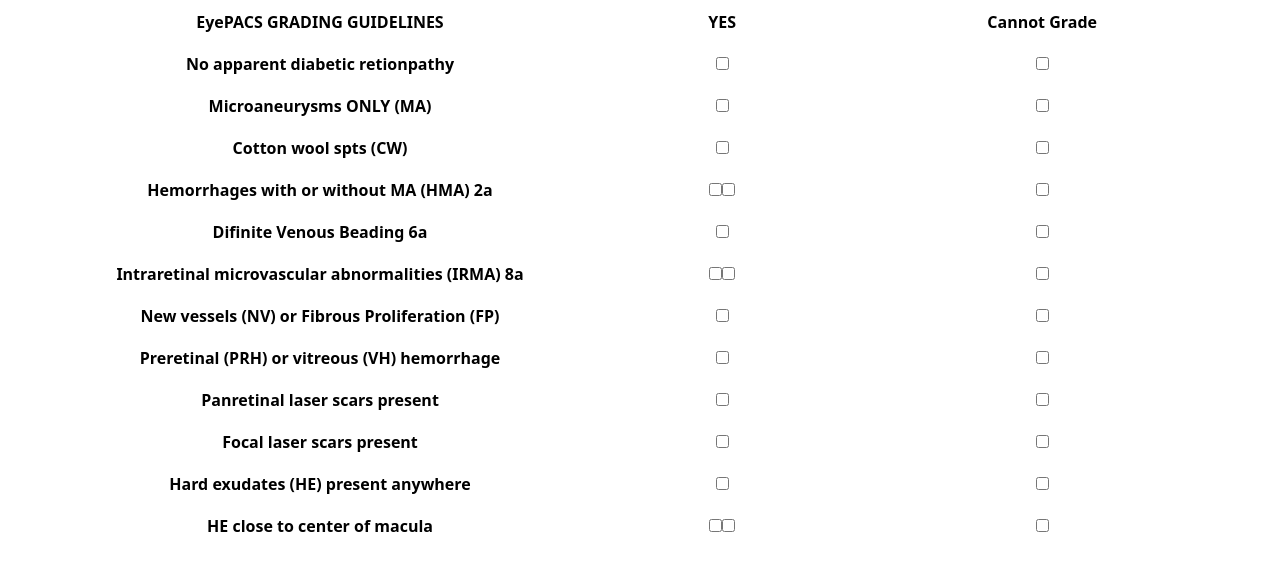
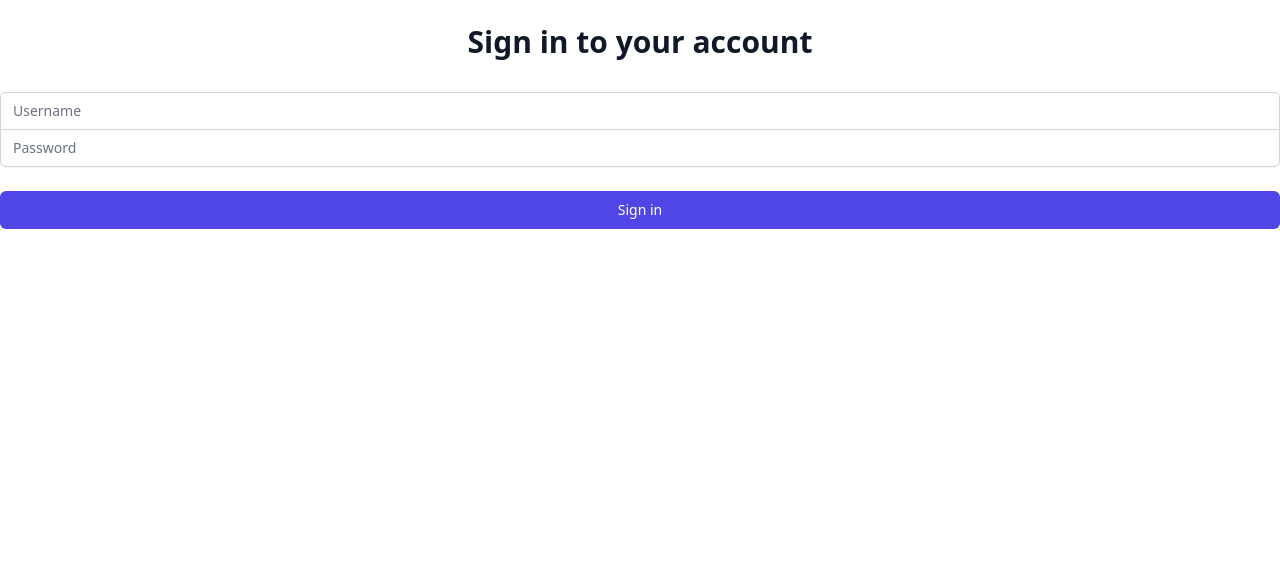
Before and after one commit to nitikornchumnankul/eye-pacs, a React (Create React App) app in the folder eye-pacs/: page / in a window 1280 px wide. Shown: the top 570 px of the page. Built offline with nearby package versions, Linux system fonts and the light colour scheme.

Commit message:
add components

```diff
--- a/eye-pacs/src/App.js
+++ b/eye-pacs/src/App.js
@@ -1,10 +1,13 @@
 import './App.css';
 import UpdateEye from './conponents/form/UpdateEye';
+import Login from './conponents/login/Login';
 
 function App() {
   return (
     <>
-    <UpdateEye></UpdateEye>
+    {/* <UpdateEye></UpdateEye> */}
+
+    <Login></Login>
     </>
   );
 }
--- a/eye-pacs/src/conponents/form/UpdateEye.js
+++ b/eye-pacs/src/conponents/form/UpdateEye.js
@@ -18,7 +18,7 @@
                     <tbody>
 
                         <tr>
-                            <th class="p-2 w-1/2">  No apparent diabetic retionpathy</th>
+                            <th class="p-2 w-1/2">No apparent diabetic retionpathy</th>
                             <th><input type="checkbox"></input></th>
                             <th><input type="checkbox"></input></th>
                         </tr>
@@ -35,19 +35,18 @@
                             <th class="p-2 w-1/2"> Cotton wool spts (CW)</th>
                             <th><input type="checkbox"></input></th>
                             <th><input type="checkbox"></input></th>
-
                         </tr>
 
 
                         <tr>
                             <th class="p-2 w-1/2">Hemorrhages with or without MA (HMA) 2a</th>
-                            <th><input type="checkbox"></input><input type="checkbox"></input></th>
+                            <th><input type="checkbox"></input>2a<input type="checkbox"></input>2a</th>
                             <th><input type="checkbox"></input></th>
-
                         </tr>
 
+
                         <tr>
-                            <th class="p-2 w-1/2">   Difinite Venous Beading 6a</th>
+                            <th class="p-2 w-1/2">Difinite Venous Beading 6a</th>
                             <th><input type="checkbox"></input></th>
                             <th><input type="checkbox"></input></th>
                         </tr>
@@ -55,48 +54,46 @@
 
                         <tr>
                             <th class="p-2 w-1/2">Intraretinal microvascular abnormalities (IRMA) 8a</th>
-                            <th><input type="checkbox"></input><input type="checkbox"></input></th>
+                            <th><input type="checkbox"></input>8a<input type="checkbox"></input>8a</th>
                             <th><input type="checkbox"></input></th>
                         </tr>
 
                         <tr >
-                            <th class="p-2 w-1/2"> New vessels (NV) or Fibrous Proliferation (FP)</th>
+                            <th class="p-2 w-1/2">New vessels (NV) or Fibrous Proliferation (FP)</th>
                             <th><input type="checkbox"></input></th>
                             <th><input type="checkbox"></input></th>
                         </tr>
 
                         <tr>
-                            <th class="p-2 w-1/2"> Preretinal (PRH) or vitreous (VH) hemorrhage</th>
+                            <th class="p-2 w-1/2">Preretinal (PRH) or vitreous (VH) hemorrhage</th>
                             <th><input type="checkbox"></input></th>
                             <th><input type="checkbox"></input></th>
                         </tr>
 
 
                         <tr>
-                            <th class="p-2 w-1/2"> Panretinal laser scars present</th>
-                            <th><input type="checkbox"></input></th>
-                            <th><input type="checkbox"></input></th>
-                        </tr>
-
-
-                        <tr>
-                            <th class="p-2 w-1/2"> Focal laser scars present</th>
+                            <th class="p-2 w-1/2">Panretinal laser scars present</th>
                             <th><input type="checkbox"></input></th>
                             <th><input type="checkbox"></input></th>
                         </tr>
 
                         <tr>
-                            <th class="p-2 w-1/2">  Hard exudates (HE) present anywhere</th>
+                            <th class="p-2 w-1/2">Focal laser scars present</th>
+                            <th><input type="checkbox"></input></th>
+                            <th><input type="checkbox"></input></th>
+                        </tr>
+
+                        <tr>
+                            <th class="p-2 w-1/2">Hard exudates (HE) present anywhere</th>
                             <th><input type="checkbox"></input></th>
                             <th><input type="checkbox"></input></th>
                         </tr>
 
                         <tr>
                             <th class="p-2 w-1/2"> HE close to center of macula</th>
-                            <th><input type="checkbox"></input><input type="checkbox"></input></th>
+                            <th><input type="checkbox"></input>2DD<input type="checkbox"></input>1DD</th>
                             <th><input type="checkbox"></input></th>
                         </tr>
-
                     </tbody>
                     {/* ------------------------------------------------------------------------------------------------------ */}
 
--- /dev/null
+++ b/eye-pacs/src/conponents/login/Login.js
@@ -0,0 +1,61 @@
+import React, { Component } from 'react'
+
+export default class Login extends Component {
+    render() {
+        return (
+            <div>
+                <h2 className="mt-6 text-center text-3xl font-extrabold text-gray-900">Sign in to your account</h2>
+
+                <form className="mt-8 space-y-6" action="#" method="POST">
+                    <input type="hidden" name="remember" defaultValue="true" />
+                    <div className="rounded-md shadow-sm -space-y-px">
+                        <div>
+
+                            <label htmlFor="email-address" className="sr-only">
+                               Username
+                            </label>
+
+                            <input
+                                id="email-address"
+                                name="email"
+                                type="email"
+                                autoComplete="email"
+                                required
+                                className="appearance-none rounded-none relative block w-full px-3 py-2 border border-gray-300 placeholder-gray-500 text-gray-900 rounded-t-md focus:outline-none focus:ring-indigo-500 focus:border-indigo-500 focus:z-10 sm:text-sm"
+                                placeholder="Username"
+                            />
+                        </div>
+
+                        <div>
+                            <label htmlFor="password" className="sr-only">
+                                Password
+                            </label>
+                            <input
+                                id="password"
+                                name="password"
+                                type="password"
+                                autoComplete="current-password"
+                                required
+                                className="appearance-none rounded-none relative block w-full px-3 py-2 border border-gray-300 placeholder-gray-500 text-gray-900 rounded-b-md focus:outline-none focus:ring-indigo-500 focus:border-indigo-500 focus:z-10 sm:text-sm"
+                                placeholder="Password"
+                            />
+                        </div>
+
+                    </div>
+
+
+                    <div>
+                        <button
+                            type="submit"
+                            className="group relative w-full flex justify-center py-2 px-4 border border-transparent text-sm font-medium rounded-md text-white bg-indigo-600 hover:bg-indigo-700 focus:outline-none focus:ring-2 focus:ring-offset-2 focus:ring-indigo-500"
+                        >
+                            <span className="absolute left-0 inset-y-0 flex items-center pl-3">
+                            </span>
+                            Sign in
+                        </button>
+                    </div>
+                </form>
+            </div>
+        )
+    }
+}
--- /dev/null
+++ b/eye-pacs/src/conponents/tables/TablesEyes.js
@@ -0,0 +1,11 @@
+import React, { Component } from 'react'
+
+export default class TablesEyes extends Component {
+    render() {
+        return (
+            <div>
+
+            </div>
+        )
+    }
+}
```
